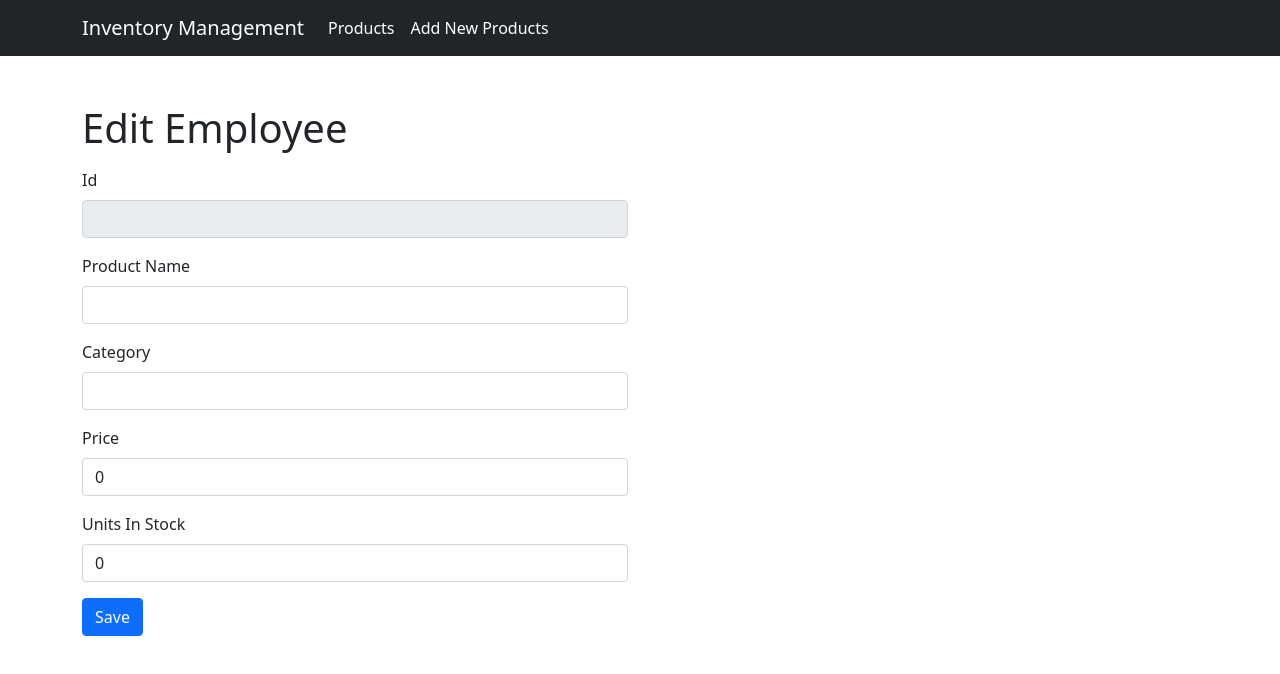
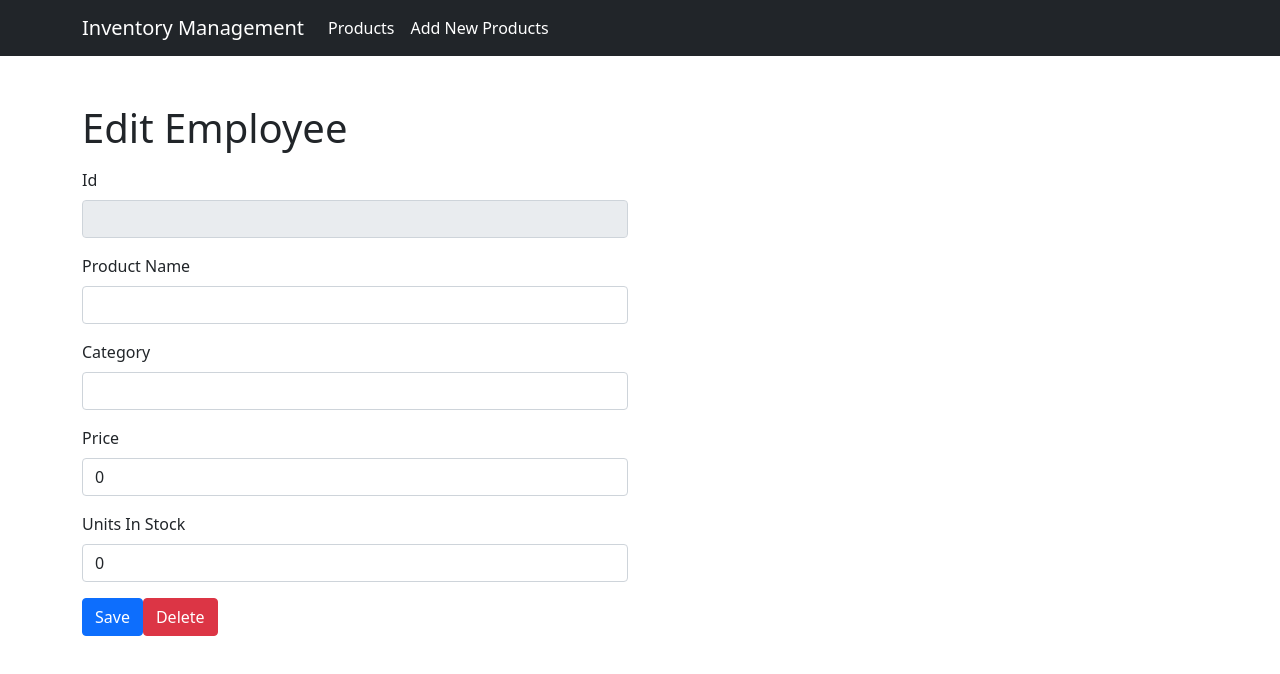
Before and after one commit to anatMo/InventoryManagement.UI, an Angular app: page /products/edit/1 in a window 1280 px wide. Shown: the top 674 px of the page. Built offline with nearby package versions, Linux system fonts and the light colour scheme; no server answers.

Commit message:
add DELETE api request

```diff
--- a/src/app/components/products/edit-product/edit-product.component.html
+++ b/src/app/components/products/edit-product/edit-product.component.html
@@ -30,8 +30,8 @@
                     name="unitsInStock" [(ngModel)]="productDetails.unitsInStock">
                 </div>
                 <button type="submit" class="btn btn-primary mr-50">Save</button>
-                <!-- <button type="button" class="btn btn-danger"
-                (click)="deleteEmployee(employeeDetails.id)">Delete</button> -->
+                <button type="button" class="btn btn-danger"
+                (click)="deleteProduct(productDetails.productId)">Delete</button>
             </form>
         </div>
     </div>
--- a/src/app/components/products/edit-product/edit-product.component.ts
+++ b/src/app/components/products/edit-product/edit-product.component.ts
@@ -45,4 +45,13 @@ export class EditProductComponent implements OnInit{
       }
     });
   }
+
+  deleteProduct(productId: string) {
+    this.productService.deleteProduct(productId)
+    .subscribe({
+      next: (response) => {
+        this.router.navigate(['products']);
+      }
+    })
+  }
 }
--- a/src/app/services/products.service.ts
+++ b/src/app/services/products.service.ts
@@ -30,4 +30,8 @@ export class ProductsService {
     return this.http.put<Product>(this.baseApiUrl + '/api/products/' + productId,
     updateProductRequest);
   }
+
+  deleteProduct(productId: string): Observable<Product> {
+    return this.http.delete<Product>(this.baseApiUrl + '/api/products/' + productId);
+  }
 }
```
